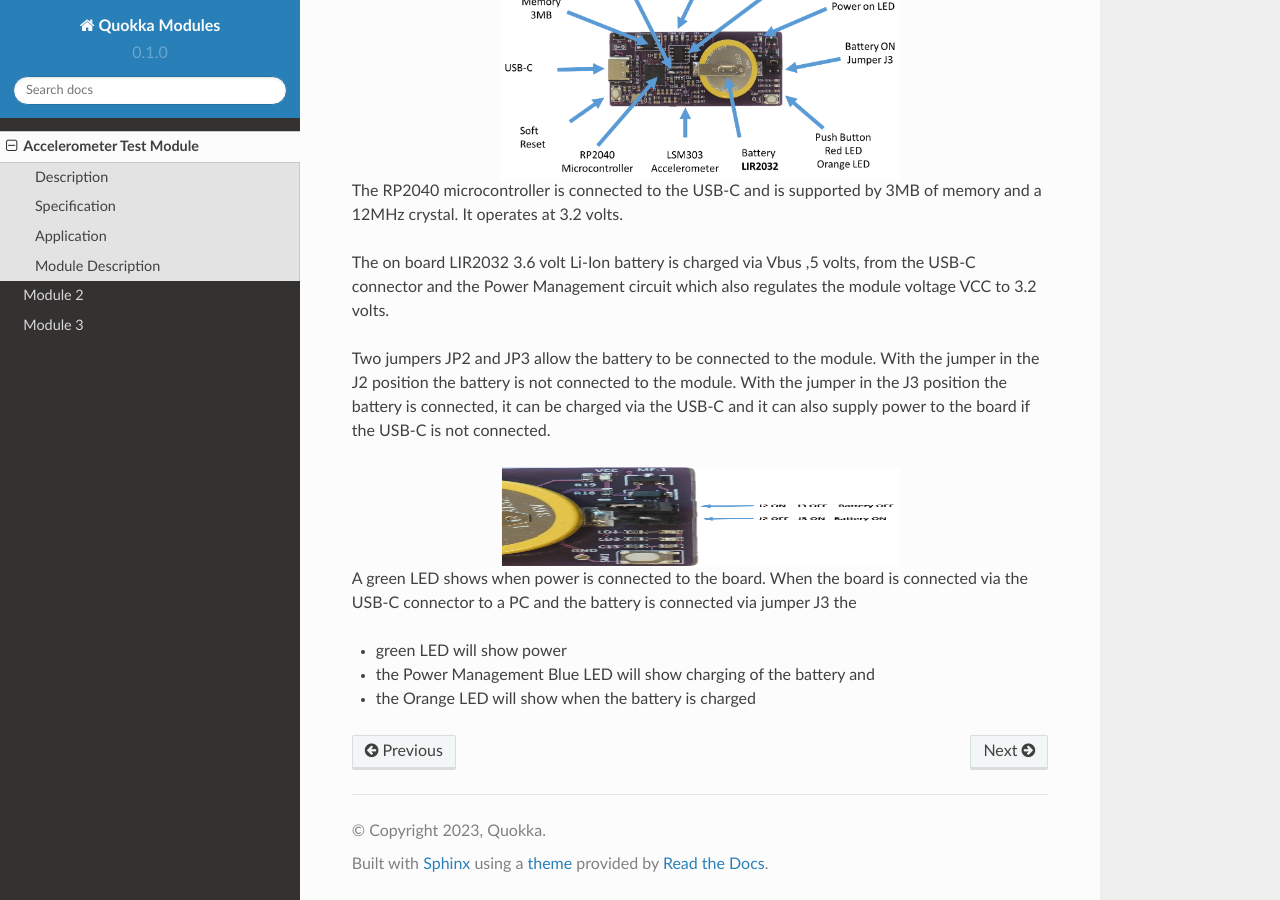
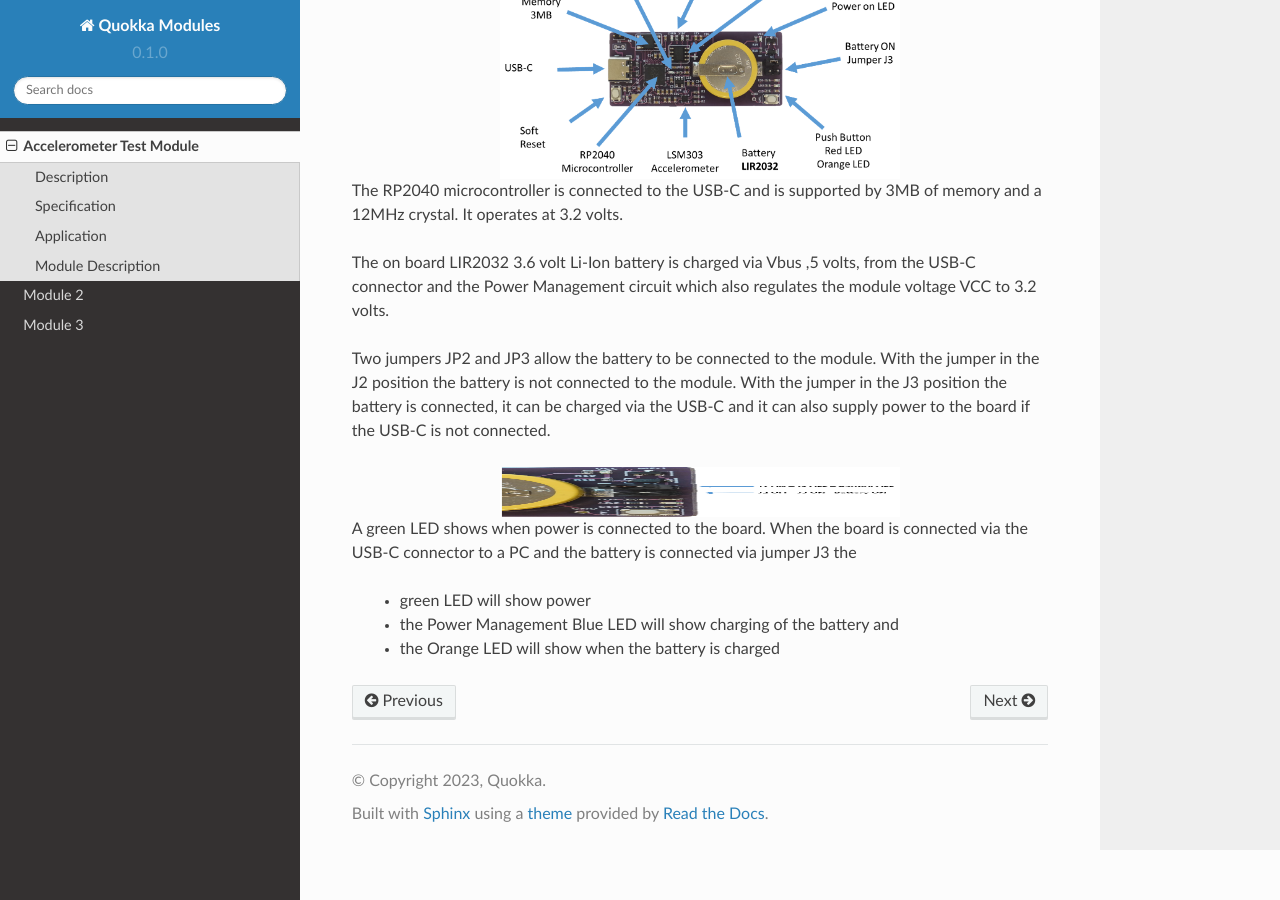
Before and after one commit to JulianDinsdale/Quokka-Modules, a Sphinx documentation site: the page built from docs/source/Acc_Test_Mod.rst, in a window 1280 px wide and 900 px high, scrolled down 1411 px. Built offline with Sphinx 7.4.7 and the Read the Docs theme 2.0.0, drawn with Linux system fonts in a browser that asks for light colours.

Commit message:
more formatting

```diff
--- a/docs/source/Acc_Test_Mod.rst
+++ b/docs/source/Acc_Test_Mod.rst
@@ -91,7 +91,7 @@ the USB-C is not connected.
 
 .. image:: images/AccJumpers.png
     :width: 400
-    :height: 100
+    :height: 50
     :align: center
     :alt: Alternative Text
 
@@ -100,8 +100,8 @@ the USB-C is not connected.
 A green LED shows when power is connected to the board.  When the board is connected via the USB-C connector
 to a PC and the battery is connected via jumper J3 the
 
-* green LED will show power
+            * green LED will show power
 
-* the Power Management Blue LED will show charging of the battery and
+            * the Power Management Blue LED will show charging of the battery and
 
-* the Orange LED will show when the battery is charged
+            * the Orange LED will show when the battery is charged
```
